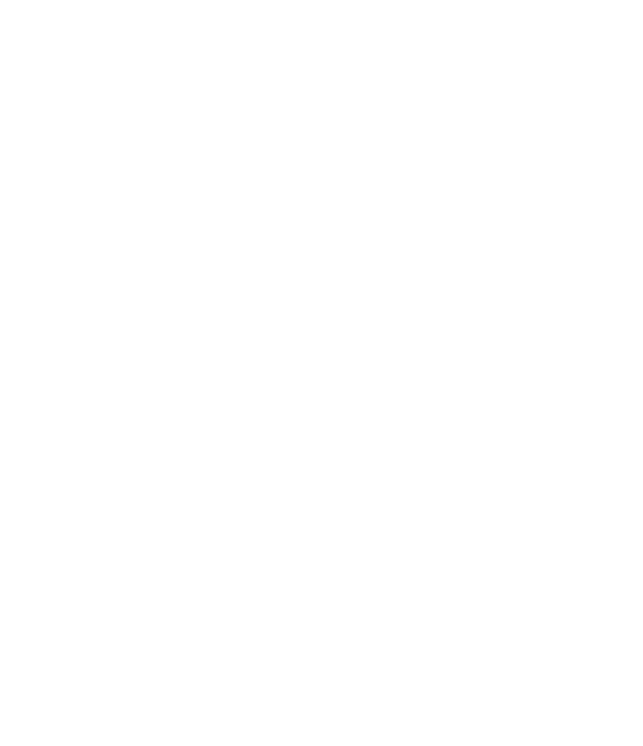
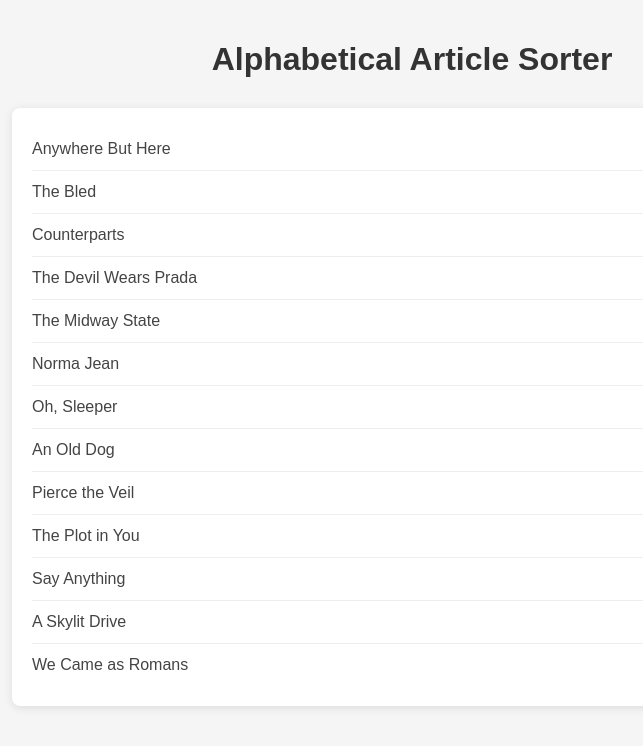
Before and after one commit to acciojob/sorting-articles-fatima2k18, a website: page main.html in a window 1280 px wide. Shown: the whole page, without its empty margins (228-871 px from the left). Drawn offline with Linux system fonts and the light colour scheme.

Commit message:
created a submission

```diff
--- a/main.html
+++ b/main.html
@@ -8,6 +8,8 @@
 
 <body>
 	<!-- the entire body must be written by student -->
+	 <h1>Alphabetical Article Sorter</h1>
+    <ul id="band"></ul>
     <script type="text/javascript" src="./script.js">
 </script>
 
--- a/script.js
+++ b/script.js
@@ -1 +1,51 @@
 //your JS code here. If required.
+   const bands = [
+            'The Plot in You',
+            'The Devil Wears Prada',
+            'Pierce the Veil',
+            'Norma Jean',
+            'The Bled',
+            'Say Anything',
+            'The Midway State',
+            'We Came as Romans',
+            'Counterparts',
+            'Oh, Sleeper',
+            'A Skylit Drive',
+            'Anywhere But Here',
+            'An Old Dog'
+        ];
+
+        function getSortKey(title) {
+            // Remove leading articles (a, an, the) for sorting purposes
+            const normalized = title.toLowerCase();
+            if (normalized.startsWith('the ')) {
+                return title.substring(4);
+            } else if (normalized.startsWith('an ')) {
+                return title.substring(3);
+            } else if (normalized.startsWith('a ')) {
+                return title.substring(2);
+            }
+            return title;
+        }
+
+        function sortBands(bandList) {
+            return bandList.sort((a, b) => {
+                const sortKeyA = getSortKey(a).toLowerCase();
+                const sortKeyB = getSortKey(b).toLowerCase();
+                return sortKeyA.localeCompare(sortKeyB);
+            });
+        }
+
+        function displayBands() {
+            const bandList = document.getElementById('band');
+            const sortedBands = sortBands([...bands]); // Create a copy to avoid mutating original
+
+            sortedBands.forEach(band => {
+                const li = document.createElement('li');
+                li.textContent = band;
+                bandList.appendChild(li);
+            });
+        }
+
+        // Initialize the page
+        displayBands();
--- a/styles.css
+++ b/styles.css
@@ -1 +1,40 @@
 /*  your css code here. If applicable */
+   body {
+            font-family: Arial, sans-serif;
+            max-width: 800px;
+            margin: 0 auto;
+            padding: 20px;
+            background-color: #f5f5f5;
+        }
+
+        h1 {
+            color: #333;
+            text-align: center;
+            margin-bottom: 30px;
+        }
+
+        #band {
+            background: white;
+            border-radius: 8px;
+            padding: 20px;
+            box-shadow: 0 2px 10px rgba(0,0,0,0.1);
+            list-style-type: none;
+            margin: 0;
+        }
+
+        #band li {
+            padding: 12px 0;
+            border-bottom: 1px solid #eee;
+            font-size: 16px;
+            color: #444;
+        }
+
+        #band li:last-child {
+            border-bottom: none;
+        }
+
+        #band li:hover {
+            background-color: #f8f9fa;
+            padding-left: 10px;
+            transition: all 0.2s ease;
+        }
```
